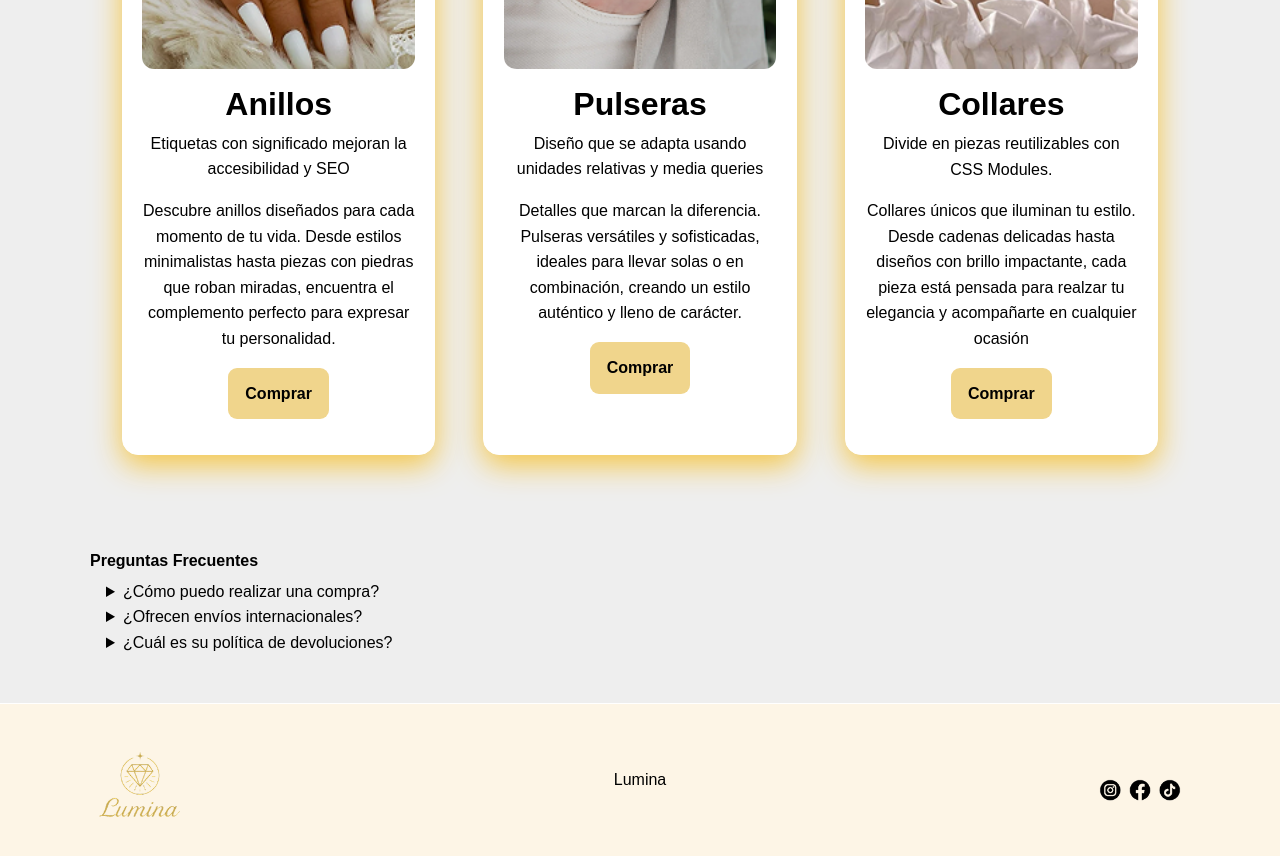
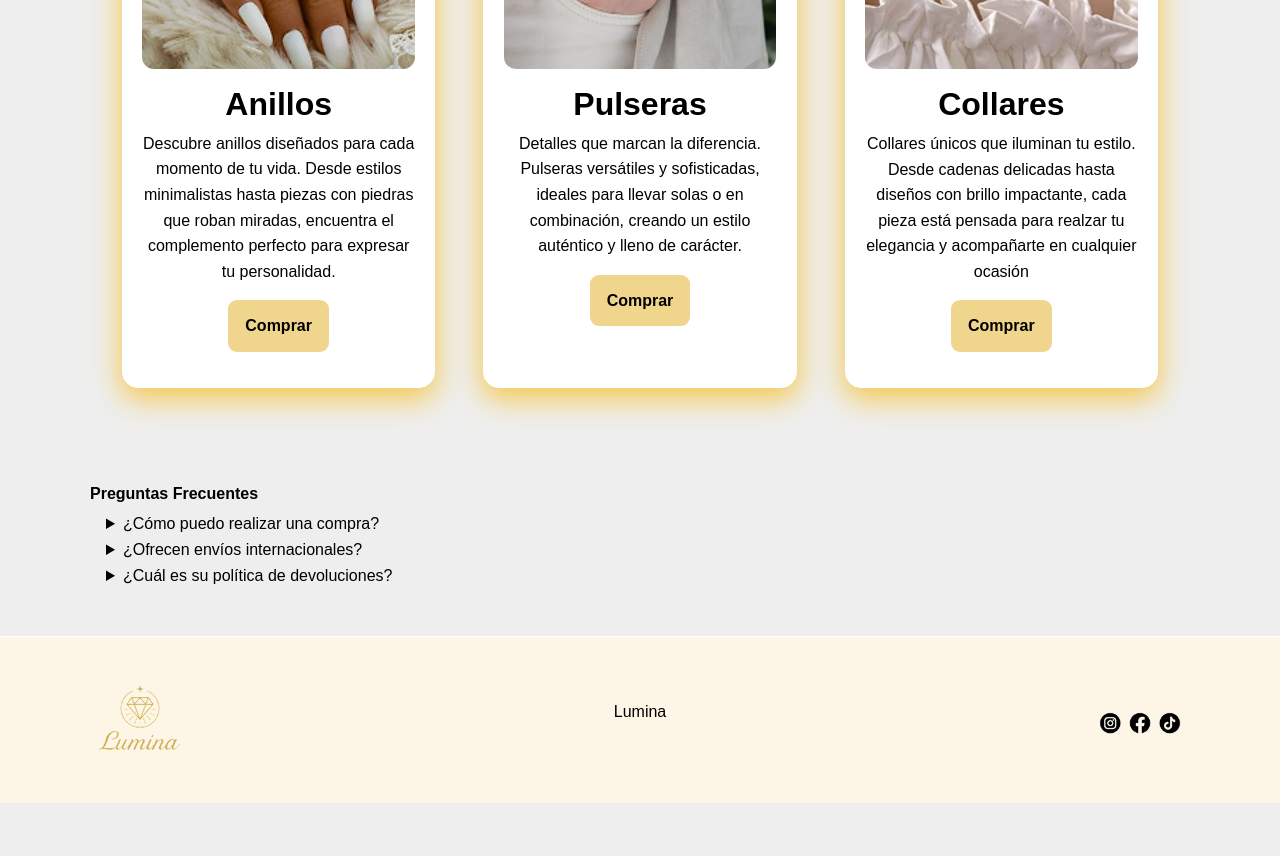
Before and after one commit to SpeedChela/Lumina, a Next.js app: page / in a window 1280 px wide. Shown: the part 1280-2136 px from the top of the page. After the commit the page ends 2083 px from the top, so only its background shows below. Built offline with nearby package versions, Linux system fonts and the light colour scheme.

Commit message:
Se quito descripcion por default

```diff
--- a/app/page.tsx
+++ b/app/page.tsx
@@ -72,7 +72,6 @@ export default function Home() {
                   style={{ maxWidth: "300px", width: "100%", margin: "1rem 0", borderRadius: "12px" }}
                 />
                 <h3 className="h3">Anillos</h3>
-                <p>Etiquetas con significado mejoran la accesibilidad y SEO</p>
                 <p>Descubre anillos diseñados para cada momento de tu vida.
                    Desde estilos minimalistas hasta piezas con piedras que roban miradas,
                     encuentra el complemento perfecto para expresar tu personalidad.</p>
@@ -88,7 +87,6 @@ export default function Home() {
                   style={{ maxWidth: "300px", width: "100%", margin: "1rem 0", borderRadius: "12px" }}
                 />
                 <h3 className="h3">Pulseras</h3>
-                <p>Diseño que se adapta usando unidades relativas y media queries</p>
                 <p>Detalles que marcan la diferencia. Pulseras versátiles y sofisticadas,
                    ideales para llevar solas o en combinación, creando un estilo auténtico
                     y lleno de carácter.</p>
@@ -104,7 +102,6 @@ export default function Home() {
                   style={{ maxWidth: "300px", width: "100%", margin: "1rem 0", borderRadius: "12px" }}
                 />
                 <h3 className="h3">Collares</h3>
-                <p>Divide en piezas reutilizables con CSS Modules.</p>
                 <p>Collares únicos que iluminan tu estilo. Desde cadenas delicadas hasta
                    diseños con brillo impactante, cada pieza está pensada para realzar tu
                     elegancia y acompañarte en cualquier ocasión</p>
```
